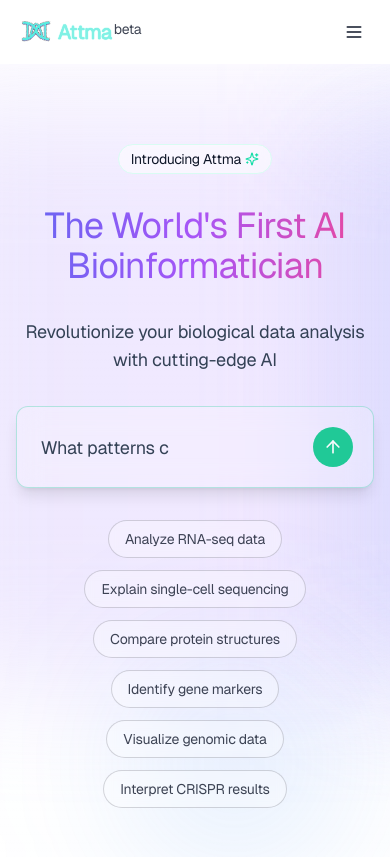
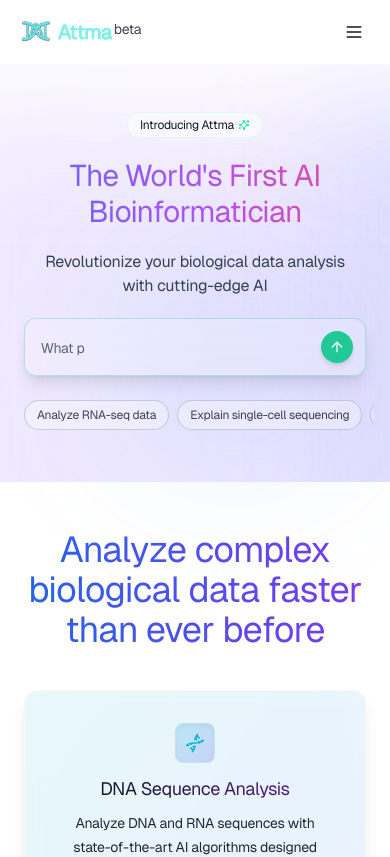
Before and after one commit to iMartinDav/Attma-Chatbot, a Next.js app in the folder nextjs-frontend/: page /en in a window 390 px wide. Shown: the top 857 px of the page. Built offline with nearby package versions, Linux system fonts and the light colour scheme.

Commit message:
fix: update hero section

```diff
--- a/nextjs-frontend/app/[locale]/(home)/components/hero.tsx
+++ b/nextjs-frontend/app/[locale]/(home)/components/hero.tsx
@@ -1,6 +1,6 @@
 'use client';
 
-import { useState, useEffect } from 'react';
+import React, { useState, useEffect } from 'react';
 import { useRouter } from 'next/navigation';
 import { Sparkles, ArrowUp } from 'lucide-react';
 import { Button } from '@/components/ui/button';
@@ -40,38 +40,94 @@ export const Hero = ({ dictionary, locale }: HeroProps) => {
   const [currentPlaceholderIndex, setCurrentPlaceholderIndex] = useState(0);
   const [isTyping, setIsTyping] = useState(true);
   const [currentText, setCurrentText] = useState('');
+  const [isSubmitting, setIsSubmitting] = useState(false);
+  const [viewportWidth, setViewportWidth] = useState(0);
   const router = useRouter();
 
   const samplePrompts = dictionary.typingEffectPrompts?.length
     ? dictionary.typingEffectPrompts
     : DEFAULT_SAMPLE_PROMPTS;
 
+  // Track keyboard focus state for enhanced accessibility
+  const [isInputFocused, setIsInputFocused] = useState(false);
+
+  // Handle viewport size on first render and resize
+  useEffect(() => {
+    const updateViewportWidth = () => {
+      setViewportWidth(window.innerWidth);
+    };
+
+    // Set initial viewport width
+    updateViewportWidth();
+
+    // Add resize listener
+    window.addEventListener('resize', updateViewportWidth);
+
+    return () => window.removeEventListener('resize', updateViewportWidth);
+  }, []);
+
+  // Process prompt for responsive display - simplified approach
+  const processPromptForDisplay = React.useCallback((prompt: string) => {
+    // Calculate available space based on viewport width
+    let maxLength = 100; // Default large size
+
+    // Adjust for viewport width with more reasonable values
+    if (viewportWidth > 0) {
+      // Mobile sizes with modest truncation
+      if (viewportWidth < 375) maxLength = 35;       // Small phones
+      else if (viewportWidth < 480) maxLength = 45;  // Medium phones
+      else if (viewportWidth < 640) maxLength = 55;  // Large phones
+      // Tablet sizes
+      else if (viewportWidth < 768) maxLength = 70;  // Small tablets
+      else if (viewportWidth < 1024) maxLength = 90; // Large tablets
+    }
+
+    // Simple clean truncation without ellipsis for cleaner look
+    if (prompt.length > maxLength) {
+      return prompt.slice(0, maxLength);
+    }
+
+    return prompt;
+  }, [viewportWidth]);
+
+  // Track whether we're showing a truncated prompt
+  const [isTruncated, setIsTruncated] = useState(false);
+
+  // Typing effect
   useEffect(() => {
     if (!samplePrompts.length) return;
 
+    // Get current prompt
     const safeIndex = Math.min(currentPlaceholderIndex, samplePrompts.length - 1);
-    const placeholder = samplePrompts[safeIndex];
+    const originalPrompt = samplePrompts[safeIndex];
+    const displayPrompt = processPromptForDisplay(originalPrompt);
+
+    // We're no longer using truncation indicators
+    setIsTruncated(false);
 
     let typingTimer: NodeJS.Timeout;
-    let erasingTimer: NodeJS.Timeout;
+    let pauseTimer: NodeJS.Timeout;
 
     if (isTyping) {
-      if (currentText.length < placeholder.length) {
+      // Typing phase
+      if (currentText.length < displayPrompt.length) {
         typingTimer = setTimeout(() => {
-          setCurrentText(placeholder.substring(0, currentText.length + 1));
+          setCurrentText(displayPrompt.substring(0, currentText.length + 1));
         }, 50);
       } else {
-        setIsTyping(false);
-        erasingTimer = setTimeout(() => {
+        // Complete - pause before erasing
+        pauseTimer = setTimeout(() => {
           setIsTyping(false);
         }, 2000);
       }
     } else {
+      // Erasing phase
       if (currentText.length > 0) {
-        erasingTimer = setTimeout(() => {
+        typingTimer = setTimeout(() => {
           setCurrentText(currentText.substring(0, currentText.length - 1));
         }, 30);
       } else {
+        // Move to next prompt
         setIsTyping(true);
         setCurrentPlaceholderIndex((currentPlaceholderIndex + 1) % samplePrompts.length);
       }
@@ -79,13 +135,18 @@ export const Hero = ({ dictionary, locale }: HeroProps) => {
 
     return () => {
       clearTimeout(typingTimer);
-      clearTimeout(erasingTimer);
+      clearTimeout(pauseTimer);
     };
-  }, [currentText, currentPlaceholderIndex, isTyping, samplePrompts]);
+  }, [currentText, currentPlaceholderIndex, isTyping, samplePrompts, processPromptForDisplay]);
   const handleSubmit = (e: React.FormEvent) => {
     e.preventDefault();
 
+    // Prevent multiple submissions
+    if (isSubmitting) return;
+
     try {
+      setIsSubmitting(true);
+
       if (query.trim()) {
         const encodedQuery = encodeURIComponent(query.trim());
         const maxLength = 2000;
@@ -100,12 +161,13 @@ export const Hero = ({ dictionary, locale }: HeroProps) => {
     } catch (error) {
       console.error('Navigation error:', error);
       router.push(`/${locale}/chat`);
+      setIsSubmitting(false);
     }
   };
 
   return (
-    <section className="relative py-20 md:py-32 overflow-hidden w-full">
-      {/* Decorative background elements */}
+    <section className="relative py-12 md:py-20 lg:py-32 overflow-hidden w-full">
+      {/* Decorative background elements - adjusted for better appearance on mobile */}
       <div className="absolute inset-0 -z-10 overflow-hidden">
         <div
           aria-hidden="true"
@@ -113,57 +175,74 @@ export const Hero = ({ dictionary, locale }: HeroProps) => {
         />
         <div
           aria-hidden="true"
-          className="absolute left-1/2 top-10 size-[36rem] -translate-x-1/2 bg-gradient-to-r from-violet-300/30 to-purple-300/30 blur-3xl dark:from-violet-700/30 dark:to-purple-700/30"
+          className="absolute left-1/2 top-10 w-[300%] max-w-[36rem] aspect-square -translate-x-1/2 bg-gradient-to-r from-violet-300/30 to-purple-300/30 blur-3xl dark:from-violet-700/30 dark:to-purple-700/30 sm:w-[100%]"
         />
         <div
           aria-hidden="true"
-          className="absolute left-1/2 top-10 translate-x-1/4 size-[36rem] bg-gradient-to-r from-indigo-300/30 to-blue-300/30 blur-3xl dark:from-indigo-700/30 dark:to-blue-700/30"
+          className="absolute left-1/2 top-10 w-[300%] max-w-[36rem] aspect-square translate-x-1/4 bg-gradient-to-r from-indigo-300/30 to-blue-300/30 blur-3xl dark:from-indigo-700/30 dark:to-blue-700/30 sm:w-[100%]"
         />
       </div>
 
       <div className="container mx-auto px-4 md:px-6 max-w-7xl">
-        <div className="flex flex-col items-center justify-center text-center space-y-8 mx-auto">
-          <div className="inline-flex items-center rounded-full border border-border bg-background/50 px-3 py-1 text-sm backdrop-blur-md">
+        <div className="flex flex-col items-center justify-center text-center space-y-5 md:space-y-8 mx-auto">
+          <div className="inline-flex items-center rounded-full border border-border bg-background/50 px-3 py-1 text-xs sm:text-sm backdrop-blur-md">
             <span className="font-medium">
               {dictionary.introducing || 'Introducing Attma'}
             </span>
-            <Sparkles className="ml-1 size-3.5 text-primary" />
+            <Sparkles className="ml-1 size-3 sm:size-3.5 text-primary" />
           </div>
 
-          <h1 className="text-4xl font-bold tracking-tight sm:text-5xl md:text-6xl lg:text-7xl max-w-3xl mx-auto bg-clip-text text-transparent bg-gradient-to-r from-indigo-500 via-purple-500 to-pink-500">
+          <h1 className="text-3xl sm:text-4xl font-bold tracking-tight md:text-5xl lg:text-6xl xl:text-7xl max-w-3xl mx-auto bg-clip-text text-transparent bg-gradient-to-r from-indigo-500 via-purple-500 to-pink-500 px-2">
             {dictionary.title}
           </h1>
 
-          <p className="max-w-[750px] text-lg text-muted-foreground md:text-xl">
+          <p className="max-w-[750px] text-base sm:text-lg text-muted-foreground md:text-xl px-3">
             {dictionary.subtitle}
           </p>
 
-          <div className="w-full max-w-3xl mt-8">
-            <form onSubmit={handleSubmit}>
+          <div className="w-full max-w-3xl mt-5 md:mt-8 px-2 sm:px-0">
+            <form onSubmit={handleSubmit} className="w-full">
               <div className="relative bg-background/20 backdrop-blur-md rounded-xl overflow-hidden border border-[#20c997]/30 shadow-lg">
+                {/* Add container to control placeholder display and text overflow */}
+                <div className="relative w-full">
                   <Input
                     type="text"
                     placeholder={currentText || (dictionary.promptPlaceholder || 'Ask Attma...')}
                     value={query}
                     onChange={(e) => setQuery(e.target.value)}
-                  className="w-full px-6 py-4 h-20 text-lg border-0 bg-transparent focus-visible:ring-0 placeholder:text-muted-foreground"
+                    onFocus={() => setIsInputFocused(true)}
+                    onBlur={() => setIsInputFocused(false)}
+                    className="w-full px-4 sm:px-6 py-3 sm:py-4 h-14 sm:h-16 md:h-20 text-base sm:text-lg border-0 bg-transparent focus-visible:ring-0 placeholder:text-muted-foreground/80 placeholder:text-sm sm:placeholder:text-base"
                     autoComplete="off"
+                    style={{
+                      textOverflow: 'ellipsis',
+                      whiteSpace: 'nowrap',
+                      overflow: 'hidden'
+                    }}
                     aria-label={dictionary.promptPlaceholder || 'Ask Attma...'}
                   />
-                <div className="absolute right-5 top-1/2 -translate-y-1/2">
+                  {/* No visual truncation indicator - clean design */}
+                </div>
+                <div className="absolute right-3 sm:right-5 top-1/2 -translate-y-1/2">
                   <Button
                     type="submit"
                     size="icon"
-                    className="h-10 w-10 rounded-full bg-[#20c997] hover:bg-[#20c997]/90"
+                    className="h-8 w-8 sm:h-10 sm:w-10 rounded-full bg-[#20c997] hover:bg-[#20c997]/90 shadow-md transition-all active:scale-95 disabled:opacity-70"
                     aria-label="Submit question"
+                    disabled={isSubmitting}
                   >
-                    <ArrowUp className="h-5 w-5" />
+                    {isSubmitting ? (
+                      <div className="h-4 w-4 sm:h-5 sm:w-5 animate-spin rounded-full border-2 border-white border-t-transparent" />
+                    ) : (
+                      <ArrowUp className="h-4 w-4 sm:h-5 sm:w-5" />
+                    )}
                   </Button>
                 </div>
               </div>
             </form>
 
-            <div className="mt-8 flex flex-wrap justify-center gap-3">
+            <div className="mt-6 md:mt-8 flex overflow-x-auto scrollbar-hide pb-1 -mx-2 px-2">
+              <div className="flex gap-2 sm:gap-3 flex-nowrap sm:flex-wrap justify-start sm:justify-center mx-auto max-w-full snap-x snap-mandatory">
                 {dictionary.suggestionBubbles && Object.entries(dictionary.suggestionBubbles).map(([key, text]) => {
                   if (!text) return null;
 
@@ -172,18 +251,27 @@ export const Hero = ({ dictionary, locale }: HeroProps) => {
                       key={key}
                       type="button"
                       aria-label={`Suggestion: ${text}`}
-                    className="px-4 py-2 text-sm font-medium rounded-full border border-[#343541]/20
-                             bg-background/30 backdrop-blur-sm hover:border-[#20c997]/50 transition-colors
-                             text-foreground/80 hover:text-foreground hover:bg-background/50"
+                      className="px-3 sm:px-4 py-1.5 sm:py-2 text-xs sm:text-sm font-medium rounded-full border border-[#343541]/20
+                              bg-background/30 backdrop-blur-sm hover:border-[#20c997]/50 transition-all
+                              text-foreground/80 hover:text-foreground hover:bg-background/50 active:scale-95 whitespace-nowrap
+                              touch-manipulation focus:outline-none focus:ring-2 focus:ring-[#20c997]/50 focus:ring-offset-1
+                              snap-start snap-always select-none"
                       onClick={() => {
+                        if (isSubmitting) return;
                         setQuery(text);
+                        setIsSubmitting(true);
+
+                        // Add slight delay for mobile feedback
+                        setTimeout(() => {
                           const form = document.querySelector<HTMLFormElement>('form');
                           if (form) {
                             form.requestSubmit();
                           } else {
                             handleSubmit(new Event('click') as unknown as React.FormEvent);
                           }
+                        }, 50);
                       }}
+                      disabled={isSubmitting}
                     >
                       {text}
                     </button>
@@ -193,6 +281,7 @@ export const Hero = ({ dictionary, locale }: HeroProps) => {
             </div>
           </div>
         </div>
+      </div>
     </section>
   );
 };
--- a/nextjs-frontend/lib/internationalization/config.ts
+++ b/nextjs-frontend/lib/internationalization/config.ts
@@ -19,5 +19,5 @@ export type LocaleParams = {
 export const defaultLocale = 'en';
 
 export function isValidLocale(locale: string): locale is Locale {
-  return locales.includes(locale as any);
+  return locales.includes(locale as Locale);
 }
--- a/nextjs-frontend/tailwind.config.ts
+++ b/nextjs-frontend/tailwind.config.ts
@@ -114,6 +114,7 @@ const config: Config = {
         'soft-sm': '0 2px 4px rgba(37, 198, 163, 0.06)',
         'soft-md': '0 4px 6px rgba(37, 198, 163, 0.1)',
         'soft-lg': '0 10px 15px rgba(37, 198, 163, 0.1)',
+        'attma-subtle': '0 0 0 1px rgba(37, 198, 163, 0.12), 0 2px 8px rgba(37, 198, 163, 0.08)',
         glass:
           '0 0 0 1px rgba(37, 198, 163, 0.05), 0 4px 6px rgba(37, 198, 163, 0.1)',
       },
```
Lines whose indentation alone changed are shown as unchanged.
